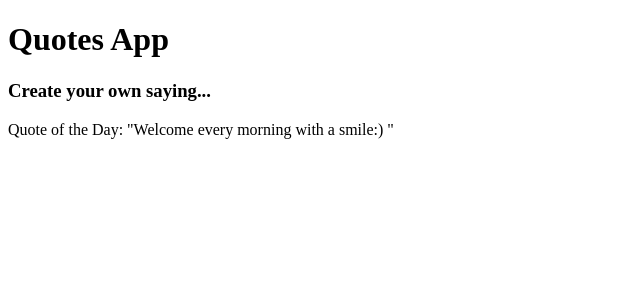
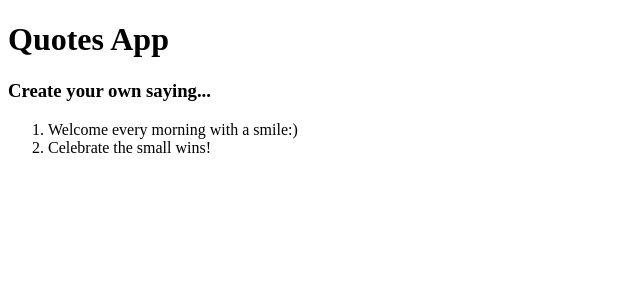
Before and after one commit to ianmwariri/Quotes, an Angular app: page / in a window 1280 px wide. Shown: the top 300 px of the page, without its empty margins (0-640 px from the left). Built offline with nearby package versions, Linux system fonts and the light colour scheme.

Commit message:
Change the default Angular landing page to Custom Quotes App.

```diff
--- a/src/app/app.component.html
+++ b/src/app/app.component.html
@@ -1,5 +1,11 @@
 <div>
   <h1>Quotes App</h1>
   <h3>Create your own saying...</h3>
-  <p>Quote of the Day: "{{ quote }} "</p>
+
+  <ol>
+    <li *ngFor='let quote of quotes'>
+      {{quote}}
+    </li>
+  </ol>
+
 </div>
--- a/src/app/app.component.ts
+++ b/src/app/app.component.ts
@@ -6,5 +6,10 @@ import { Component } from '@angular/core';
   styleUrls: ['./app.component.css']
 })
 export class AppComponent {
-  quote = 'Welcome every morning with a smile:)'
+  quotes:string[];
+
+  constructor(){
+    this.quotes = ['Welcome every morning with a smile:)', 'Celebrate the small wins!']
+  }
+
 }
```
